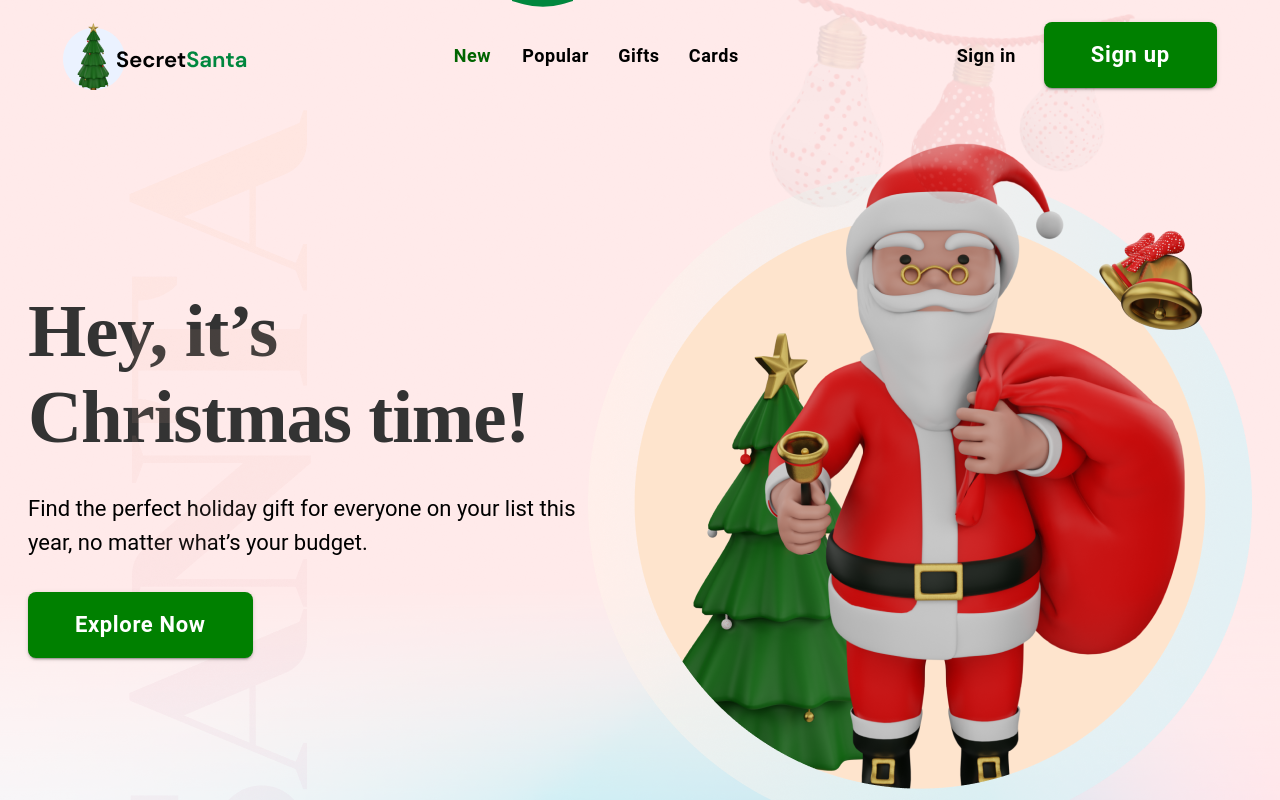
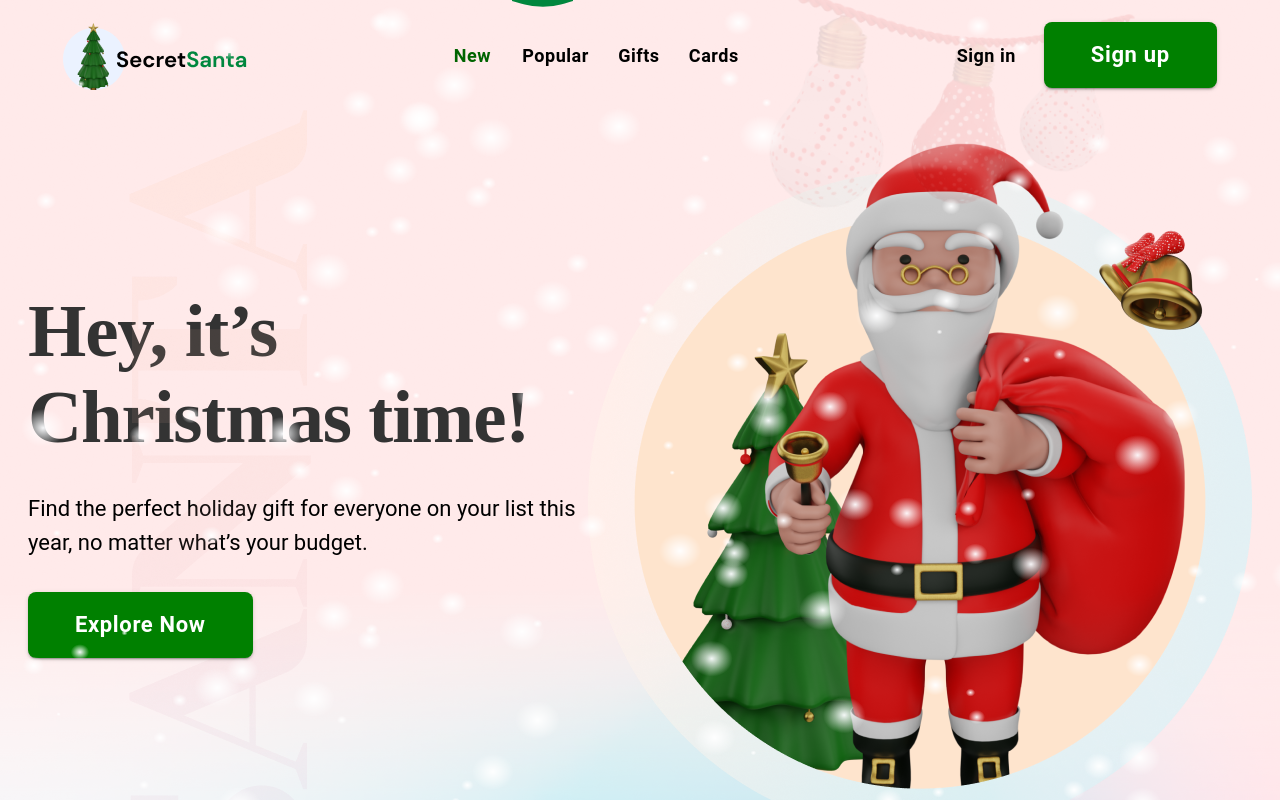
Before and after one commit to JessFreak/secret-santa, a Next.js app: page / in a window 1280 px wide. Shown: the top 800 px of the page. Built offline with nearby package versions, Linux system fonts and the light colour scheme.

Commit message:
fixed gradient

```diff
--- a/src/components/pages/main-page/ChristmasTime/ChristmasTime.tsx
+++ b/src/components/pages/main-page/ChristmasTime/ChristmasTime.tsx
@@ -1,23 +1,49 @@
 import React from 'react';
 import { Box } from '@mui/material';
-import * as styles from './ChristmasTime.style'
+import * as styles from './ChristmasTime.style';
 import Header from './Header/Header';
+import SnowflakeSvg from './SnowflakeSvg';
 import ContentWithButton from '@/components/common/ContentWithButton/ContentWithButton';
 
 const ChristmasTime = () => {
+  const generateSnowflakes = () => {
+    const snowflakes = [];
+    for (let i = 0; i < 150; i++) {
+      const size = Math.random() * 50 + 5;
+      snowflakes.push(
+        <Box
+          key={i}
+          style={{
+            position: 'absolute',
+            top: `${Math.random() * 100}%`,
+            left: `${Math.random() * 100}%`,
+            animation: 'float 5s infinite linear',
+            width: `${size}px`,
+            height: `${size}px`,
+          }}
+        >
+          <SnowflakeSvg />
+        </Box>
+      );
+    }
+    return snowflakes;
+  };
+
   return (
-    <Box sx={styles.mainContainer}>
+    <Box sx={styles.mainContainer} style={{ position: 'relative', overflow: 'hidden' }}>
       <Box sx={styles.hover}></Box>
       <Box sx={styles.light}></Box>
       <Header />
       <Box sx={styles.santaText}></Box>
       <Box sx={styles.content}>
         <ContentWithButton
-          head='Hey, it’s Christmas time!'
-          text='Find the perfect holiday gift for everyone on your list this year, no matter what’s your budget.'
-          buttonText='Explore Now' />
+          head="Hey, it’s Christmas time!"
+          text="Find the perfect holiday gift for everyone on your list this year, no matter what’s your budget."
+          buttonText="Explore Now"
+        />
         <Box sx={styles.santaBox}></Box>
       </Box>
+      {generateSnowflakes()}
     </Box>
   );
 };
--- /dev/null
+++ b/src/components/pages/main-page/ChristmasTime/SnowflakeSvg.tsx
@@ -0,0 +1,28 @@
+import React from 'react';
+
+const SnowflakeSvg = () => (
+  <svg xmlns="http://www.w3.org/2000/svg" viewBox="0 0 31 27" fill="none">
+    <g style={{ mixBlendMode: 'screen' }}>
+      <path
+        style={{ mixBlendMode: 'screen' }}
+        d="M20.29 25.4186C12.4439 27.539 4.07161 23.8087 1.58966 17.0744C-0.880854 10.3303 3.46542 3.1444 11.3116 1.02398C19.1577 -1.10626 27.53 2.63393 30.0119 9.36822C32.4939 16.1025 28.1362 23.2884 20.29 25.4186Z"
+        fill="url(#paint0_radial_5_3855)"
+      />
+    </g>
+    <defs>
+      <radialGradient
+        id="paint0_radial_5_3855"
+        cx="0"
+        cy="0"
+        r="1"
+        gradientUnits="userSpaceOnUse"
+        gradientTransform="translate(15.8031 13.2184) scale(13.3122 11.4257)"
+      >
+        <stop stopColor="#F3F4F6" />
+        <stop offset="1" />
+      </radialGradient>
+    </defs>
+  </svg>
+);
+
+export default SnowflakeSvg;
--- a/src/components/pages/main-page/Party/Party.style.ts
+++ b/src/components/pages/main-page/Party/Party.style.ts
@@ -3,7 +3,7 @@ import { SxProps } from '@mui/system';
 export const mainContainer: SxProps = {
   width: '100vw',
   height: 'fit-content',
-  background: 'linear-gradient(95deg, rgba(208, 244, 250, 0.6), #FFF, #FFF, rgba(208, 244, 250, 0.6))',
+  background: 'linear-gradient(120deg, #dbfcff, #FFF, #FFF, #dbfcff)',
   display: 'grid',
   gridTemplateColumns: '1fr 1fr',
   alignItems: 'center',
```
